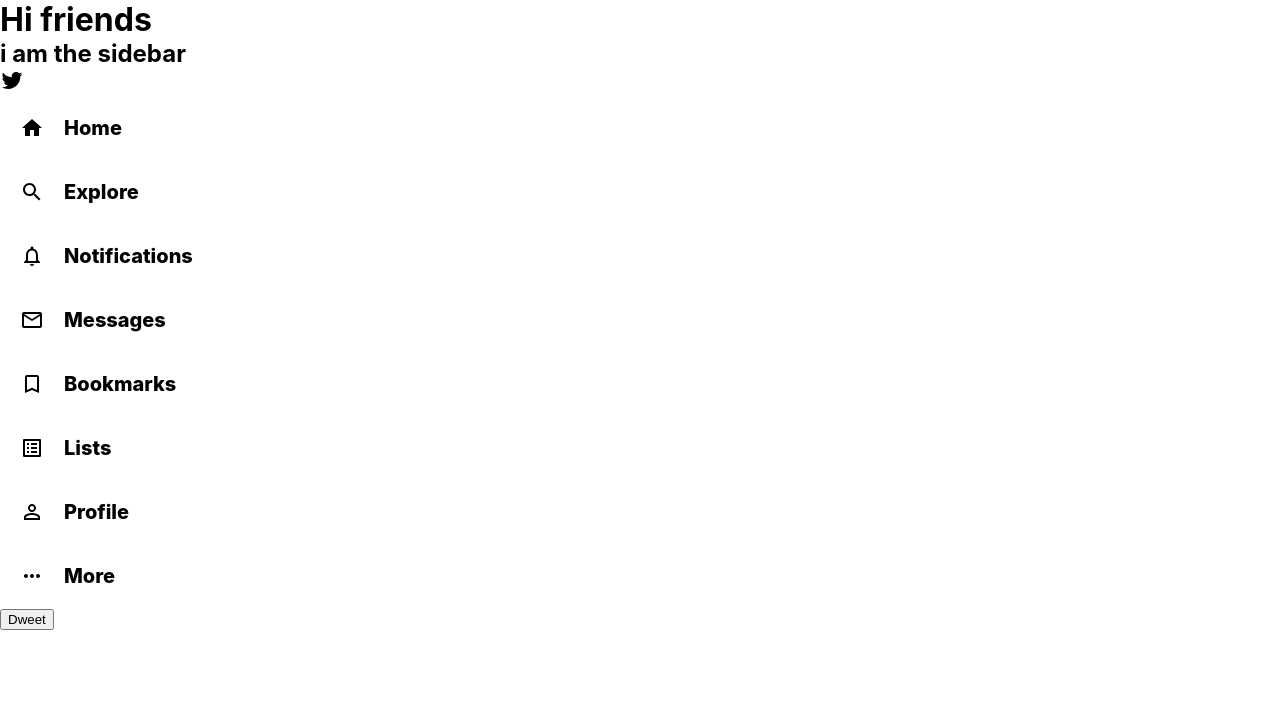
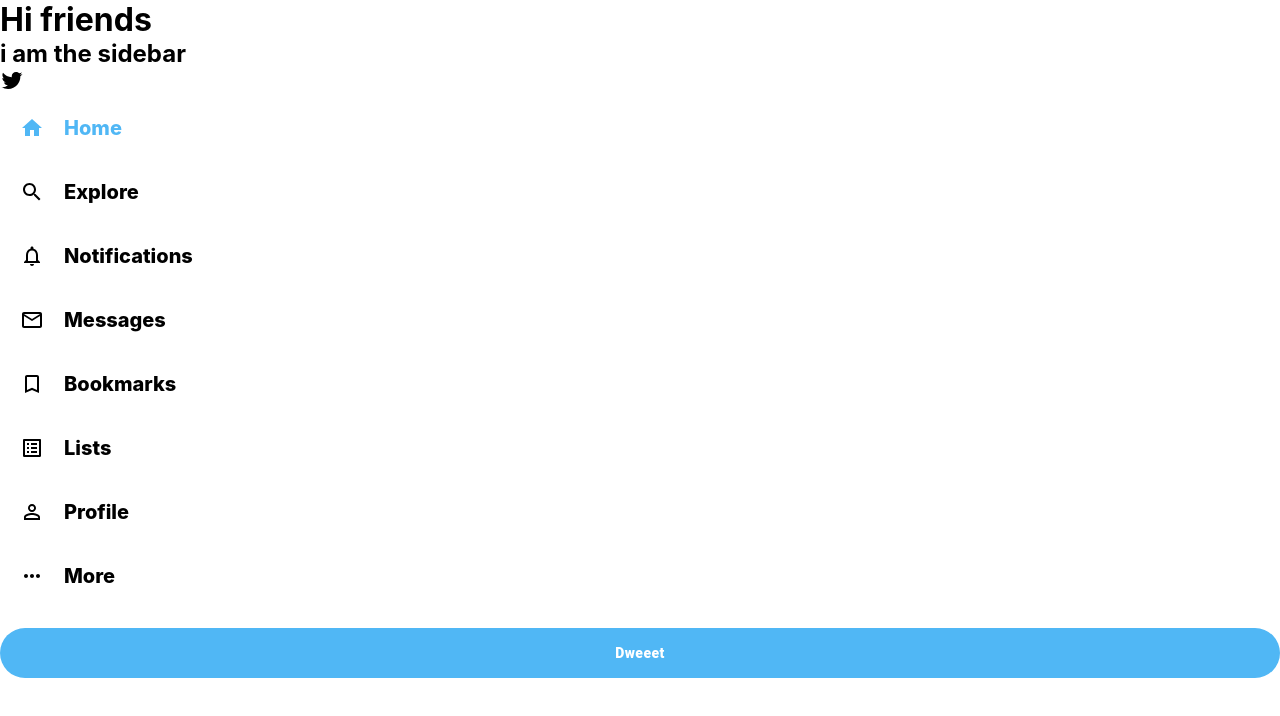
Before and after one commit to christianlewis024/ditter, a React (Create React App) app: page / in a window 1280 px wide. Shown: the top 716 px of the page. Built offline with nearby package versions, Linux system fonts and the light colour scheme.

Commit message:
sidebar styling done

```diff
--- a/src/Sidebar.css
+++ b/src/Sidebar.css
@@ -0,0 +1,10 @@
+.sidebar__tweet {
+  background-color: var(--twitter-color) !important;
+  border: none !important;
+  color: white !important;
+  font-weight: 900 !important;
+  text-transform: inherit !important;
+  border-radius: 30px !important;
+  height: 50px !important;
+  margin-top: 20px !important;
+}
--- a/src/Sidebar.js
+++ b/src/Sidebar.js
@@ -10,6 +10,7 @@
 import ListAltIcon from "@material-ui/icons/ListAlt"
 import PermIdentityIcon from "@material-ui/icons/PermIdentity"
 import MoreHorizIcon from "@material-ui/icons/MoreHoriz"
+import {Button} from "@material-ui/core"
 
 
 function Sidebar() {
@@ -19,7 +20,7 @@
 
            <TwitterIcon/>
 
-           <SidebarOption Icon={HomeIcon} text="Home"/>
+           <SidebarOption active Icon={HomeIcon} text="Home"/>
            <SidebarOption Icon={SearchIcon} text="Explore"/>
            <SidebarOption Icon={NotificationsNoneIcon} text="Notifications"/>
            <SidebarOption Icon={MailOutlineIcon} text="Messages"/>
@@ -27,7 +28,7 @@
            <SidebarOption Icon={ListAltIcon} text="Lists"/>
            <SidebarOption Icon={PermIdentityIcon} text="Profile"/>
            <SidebarOption Icon={MoreHorizIcon} text="More"/>
-           <button>Dweet</button>
+           <Button variant="outlined" className="sidebar__tweet" fullWidth>Dweeet</Button>
            {/* button -> tweet */}
 
         </div>
--- a/src/SidebarOption.css
+++ b/src/SidebarOption.css
@@ -19,3 +19,7 @@
   font-size: 20px;
   margin-right: 20px;
 }
+
+.sidebarOption--active {
+  color: var(--twitter-color);
+}
--- a/src/SidebarOption.js
+++ b/src/SidebarOption.js
@@ -1,9 +1,11 @@
 import React from 'react'
 import "./SidebarOption.css"
 
-function SidebarOption({ text, Icon}) {
+function SidebarOption({ active, text, Icon}) {
     return (
-        <div className="sidebarOption">
+        <div className={`sidebarOption ${active
+        && 'sidebarOption--active'
+        }`}>
             <Icon/>
           <h2> {text}</h2>
         </div>
```
